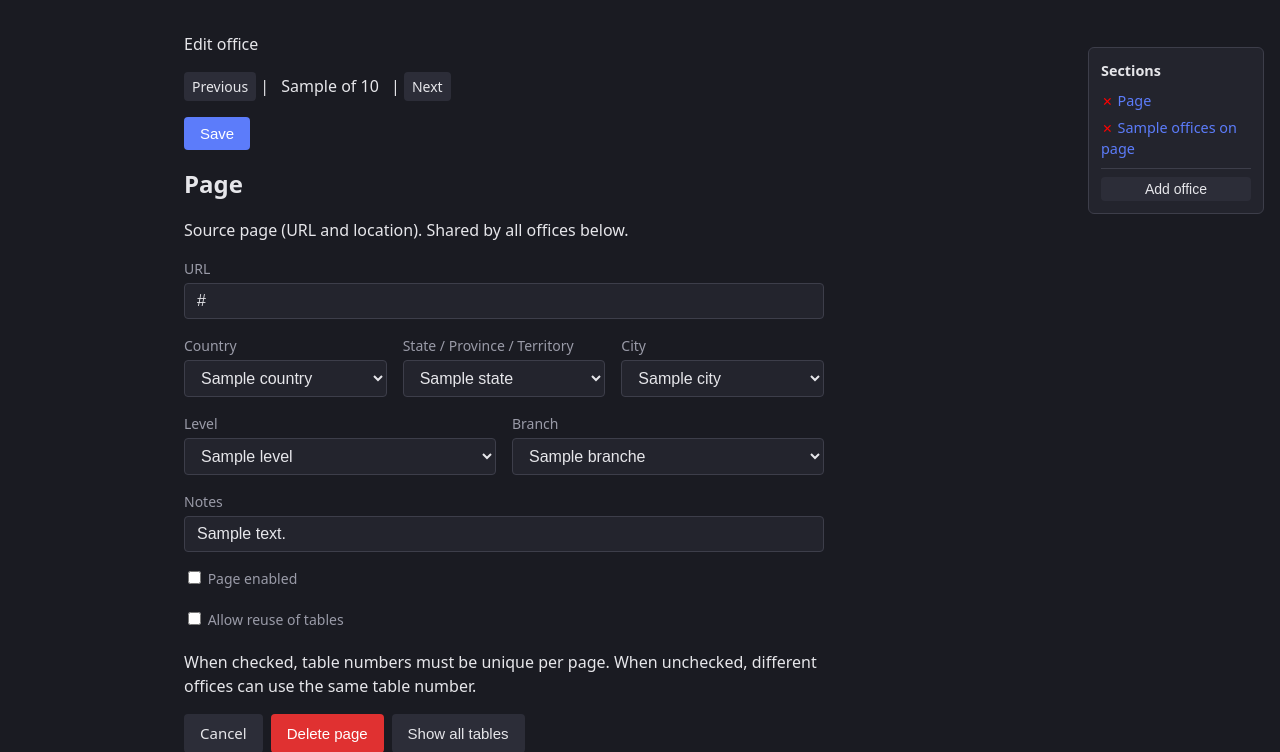
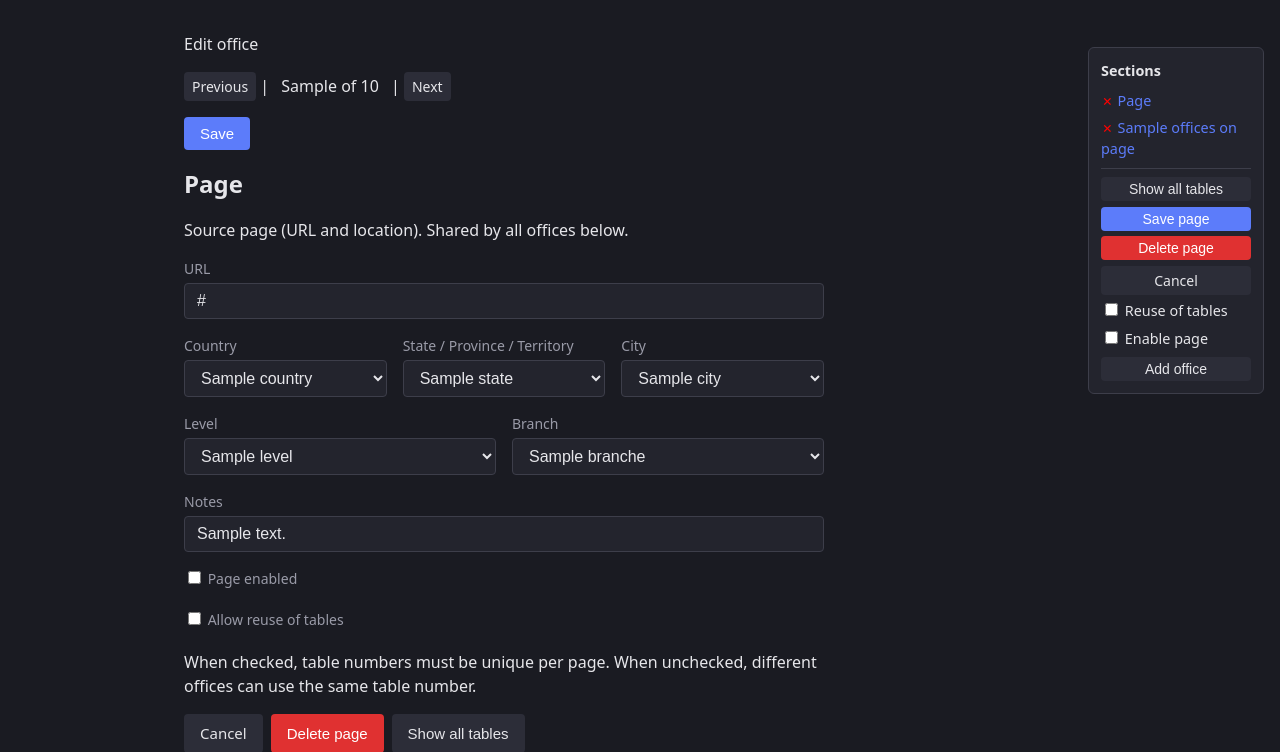
Before and after one commit to wcmchenry3-stack/office_holder_cursor, a FastAPI app: template src/templates/page_form.html in a window 1280 px wide. Shown: the part 49-801 px from the top of the page. Run offline with FastAPI, Linux system fonts and the light colour scheme; the template is opened without the code that fills it: most values are stand-ins (such as "Sample title", 1, 10 or a date in 2020).

Commit message:
Update edit office sidebar actions and inline table previews

```diff
--- a/src/templates/page_form.html
+++ b/src/templates/page_form.html
@@ -39,6 +39,12 @@
     {% endfor %}
     {% endfor %}
     <li style="margin-top:0.5rem; padding-top:0.5rem; border-top:1px solid var(--border, #ccc);">
+      <button type="button" class="btn btn-secondary btn-sm" id="sideShowAllTablesBtn" style="width:100%; margin-bottom:0.35rem;" data-action="show-all-tables" data-url-source="page">Show all tables</button>
+      <button type="button" class="btn btn-sm" id="sideSavePageBtn" style="width:100%; margin-bottom:0.35rem;">Save page</button>
+      <button type="button" class="btn btn-danger btn-sm" id="sideDeletePageBtn" style="width:100%; margin-bottom:0.35rem;">Delete page</button>
+      <a href="/offices{% if list_return_query is defined and list_return_query %}?{{ list_return_query }}{% endif %}" class="btn btn-secondary btn-sm" style="display:block; width:100%; margin-bottom:0.35rem; text-align:center;">Cancel</a>
+      <label style="display:block; margin-bottom:0.35rem;"><input type="checkbox" id="sideAllowReuseTables" {% if page_data.allow_reuse_tables %}checked{% endif %}> Reuse of tables</label>
+      <label style="display:block; margin-bottom:0.5rem;"><input type="checkbox" id="sidePageEnabled" {% if page_data.enabled %}checked{% endif %}> Enable page</label>
       <form method="post" action="/offices/add-office-to-page">
         <input type="hidden" name="source_page_id" value="{{ source_page_id }}">
         <button type="submit" class="btn btn-secondary btn-sm" style="width:100%;">Add office</button>
@@ -110,12 +116,12 @@
         </div>
       </div>
       <div class="form-group"><label>Notes</label><input type="text" name="notes" value="{{ page_data.notes or '' }}"></div>
-      <div class="form-group checkbox-group"><label><input type="checkbox" name="enabled" value="1" {% if page_data.enabled %}checked{% endif %}> Page enabled</label></div>
-      <div class="form-group checkbox-group"><label><input type="checkbox" name="allow_reuse_tables" value="1" {% if page_data.allow_reuse_tables %}checked{% endif %}> Allow reuse of tables</label></div>
+      <div class="form-group checkbox-group"><label><input type="checkbox" id="pageEnabledInput" name="enabled" value="1" {% if page_data.enabled %}checked{% endif %}> Page enabled</label></div>
+      <div class="form-group checkbox-group"><label><input type="checkbox" id="allowReuseTablesInput" name="allow_reuse_tables" value="1" {% if page_data.allow_reuse_tables %}checked{% endif %}> Allow reuse of tables</label></div>
       <p class="form-note">When checked, table numbers must be unique per page. When unchecked, different offices can use the same table number.</p>
       <div class="actions">
         <a href="/offices{% if list_return_query is defined and list_return_query %}?{{ list_return_query }}{% endif %}" class="btn btn-secondary">Cancel</a>
-        <form method="post" action="/pages/{{ source_page_id }}/delete" style="display:inline;" onsubmit="return confirm('Delete this page and all its offices and tables? This cannot be undone.');">
+        <form method="post" action="/pages/{{ source_page_id }}/delete" id="deletePageForm" style="display:inline;" onsubmit="return confirm('Delete this page and all its offices and tables? This cannot be undone.');">
           <button type="submit" class="btn btn-danger">Delete page</button>
         </form>
         <button type="button" class="btn btn-secondary" id="showAllTablesBtnMulti" data-action="show-all-tables" data-url-source="page">Show all tables</button>
@@ -238,6 +244,21 @@
           <button type="button" class="btn btn-secondary btn-sm" data-action="export-debug">Export debug file</button>
           <a href="/data/office-terms?office_id={{ o.id }}" class="btn btn-secondary btn-sm" target="_blank" rel="noopener">View current terms</a>
           <button type="button" class="btn btn-secondary btn-sm" data-action="populate-terms" data-office-id="{{ o.id }}">Populate terms</button>
+        </div>
+        <div class="table-inline-panels" style="margin-top:0.75rem;">
+          <div class="preview-panel table-preview-panel" style="display:none; margin-top:0.5rem;">
+            <h3>Preview</h3>
+            <div class="table-preview-content"></div>
+            <button type="button" class="btn btn-secondary btn-sm table-preview-stop" style="display:none; margin-top:0.25rem;">Stop</button>
+          </div>
+          <div class="preview-panel table-raw-panel" style="display:none; margin-top:0.5rem;">
+            <h3>Selected table (raw)</h3>
+            <div class="table-raw-content"></div>
+          </div>
+          <div class="preview-panel table-html-panel" style="display:none; margin-top:0.5rem;">
+            <h3>Table HTML</h3>
+            <div class="table-html-content"></div>
+          </div>
         </div>
       </div>
       {% endfor %}
@@ -751,6 +772,27 @@
     allTablesPendingUrl = null;
   });
 
+  var sideSavePageBtn = document.getElementById('sideSavePageBtn');
+  var sideDeletePageBtn = document.getElementById('sideDeletePageBtn');
+  var sideAllowReuseTables = document.getElementById('sideAllowReuseTables');
+  var sidePageEnabled = document.getElementById('sidePageEnabled');
+  var allowReuseTablesInput = document.getElementById('allowReuseTablesInput');
+  var pageEnabledInput = document.getElementById('pageEnabledInput');
+  var pageForm = document.getElementById('pageForm');
+  if (sideSavePageBtn && pageForm) sideSavePageBtn.addEventListener('click', function() { pageForm.requestSubmit(); });
+  if (sideDeletePageBtn) sideDeletePageBtn.addEventListener('click', function() {
+    var deleteForm = document.getElementById('deletePageForm');
+    if (deleteForm) deleteForm.requestSubmit();
+  });
+  if (sideAllowReuseTables && allowReuseTablesInput) {
+    sideAllowReuseTables.addEventListener('change', function() { allowReuseTablesInput.checked = sideAllowReuseTables.checked; });
+    allowReuseTablesInput.addEventListener('change', function() { sideAllowReuseTables.checked = allowReuseTablesInput.checked; });
+  }
+  if (sidePageEnabled && pageEnabledInput) {
+    sidePageEnabled.addEventListener('change', function() { pageEnabledInput.checked = sidePageEnabled.checked; });
+    pageEnabledInput.addEventListener('change', function() { sidePageEnabled.checked = pageEnabledInput.checked; });
+  }
+
   {% if office %}
   function getFormDraft() {
     var form = document.getElementById('officeForm');
@@ -1374,20 +1416,28 @@
           .catch(function() { if (el) { el.textContent = 'Request failed'; el.className = 'alert alert-error'; } });
         return;
       }
-      if (action === 'preview-all') { runPreview({ showAll: true, draft: draft }); return; }
+      var tablePreviewPanel = block ? block.querySelector('.table-preview-panel') : null;
+      var tablePreviewContent = block ? block.querySelector('.table-preview-content') : null;
+      var tablePreviewStop = block ? block.querySelector('.table-preview-stop') : null;
+      var tableRawPanel = block ? block.querySelector('.table-raw-panel') : null;
+      var tableRawContent = block ? block.querySelector('.table-raw-content') : null;
+      var tableHtmlPanel = block ? block.querySelector('.table-html-panel') : null;
+      var tableHtmlContent = block ? block.querySelector('.table-html-content') : null;
+
+      if (action === 'preview-all') { runPreview({ showAll: true, draft: draft, panel: tablePreviewPanel, content: tablePreviewContent, stopBtn: tablePreviewStop }); return; }
       if (action === 'preview-top-x') {
         var raw = window.prompt('Show how many rows?', '10');
         if (raw == null) return;
         var num = parseInt(raw, 10);
         if (isNaN(num) || num < 1) { alert('Please enter a number greater than 0.'); return; }
         if (num > 2000) { num = 2000; }
-        runPreview({ maxRows: num, draft: draft });
+        runPreview({ maxRows: num, draft: draft, panel: tablePreviewPanel, content: tablePreviewContent, stopBtn: tablePreviewStop });
         return;
       }
       if (action === 'show-selected-table') {
         if (!draft.url) { alert('Enter a URL first.'); return; }
-        var panel = document.getElementById('rawTablePanel');
-        var content = document.getElementById('rawTableContent');
+        var panel = tableRawPanel || document.getElementById('rawTablePanel');
+        var content = tableRawContent || document.getElementById('rawTableContent');
         if (panel) panel.style.display = 'block';
         if (content) content.innerHTML = '<p>Loading…</p>';
         fetch('/api/raw-table-preview', { method: 'POST', headers: { 'Content-Type': 'application/json' }, body: JSON.stringify({ url: draft.url, table_no: draft.table_no || 1 }) })
@@ -1409,8 +1459,8 @@
       }
       if (action === 'show-table-html') {
         if (!draft.url) { alert('Enter a URL first.'); return; }
-        var panel = document.getElementById('tableHtmlPanel');
-        var content = document.getElementById('tableHtmlContent');
+        var panel = tableHtmlPanel || document.getElementById('tableHtmlPanel');
+        var content = tableHtmlContent || document.getElementById('tableHtmlContent');
         if (panel) panel.style.display = 'block';
         if (content) content.innerHTML = '<p>Loading…</p>';
         fetch('/api/table-html', { method: 'POST', headers: { 'Content-Type': 'application/json' }, body: JSON.stringify({ url: draft.url, table_no: draft.table_no || 1 }) })
@@ -1513,9 +1563,9 @@
     content.innerHTML = '<p>No rows parsed. Check table number and column mapping.</p>';
   }
   function runPreview(opts) {
-    var panel = document.getElementById('previewPanel');
-    var content = document.getElementById('previewContent');
-    var previewStopBtn = document.getElementById('previewStopBtn');
+    var panel = opts.panel || document.getElementById('previewPanel');
+    var content = opts.content || document.getElementById('previewContent');
+    var previewStopBtn = opts.stopBtn || document.getElementById('previewStopBtn');
     panel.style.display = 'block';
     content.innerHTML = '<p>Loading preview…</p>';
     if (previewStopBtn) previewStopBtn.style.display = 'none';
```
